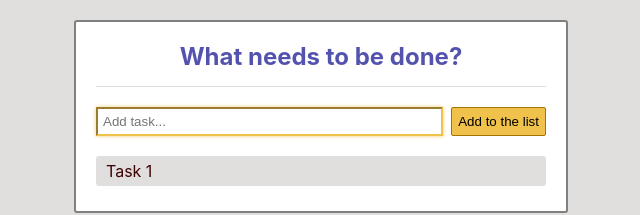
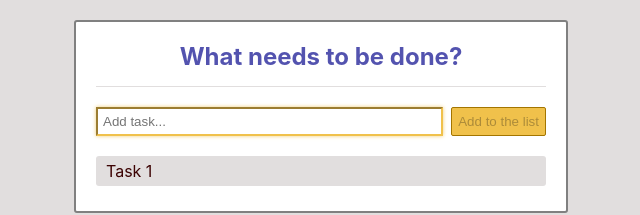
Before and after one commit to Deepak-032/React-To-Do-list, a React (Create React App) app: page / in a window 1280 px wide. Shown: the top 215 px of the page, without its empty margins (319-959 px from the left). Built offline with nearby package versions, Linux system fonts and the light colour scheme.

Commit message:
modified

```diff
--- a/src/components/ToDoList.js
+++ b/src/components/ToDoList.js
@@ -20,9 +20,6 @@ class ToDoList extends Component {
     addHandler = (e) => {
         e.preventDefault()
         const list = [...this.state.list]
-        if (this.state.toDo === '') {
-            return
-        }
         const toDo = {
             id: null,
             value: this.state.toDo,
@@ -66,7 +63,7 @@ class ToDoList extends Component {
                 <h2>What needs to be done?</h2>
                 <form onSubmit={this.addHandler}>
                     <input className="addTaskInput" value={this.state.toDo} onChange={this.changeHandler} placeholder="Add task..." autoFocus />
-                    <button className="addTaskButton" type="submit">Add to the list</button>
+                    <button disabled={!this.state.toDo} className="addTaskButton" type="submit">Add to the list</button>
                 </form><br />
                 <div>
                     {this.state.list.length === 0 ? <li>Task 1</li> : ""}
```
